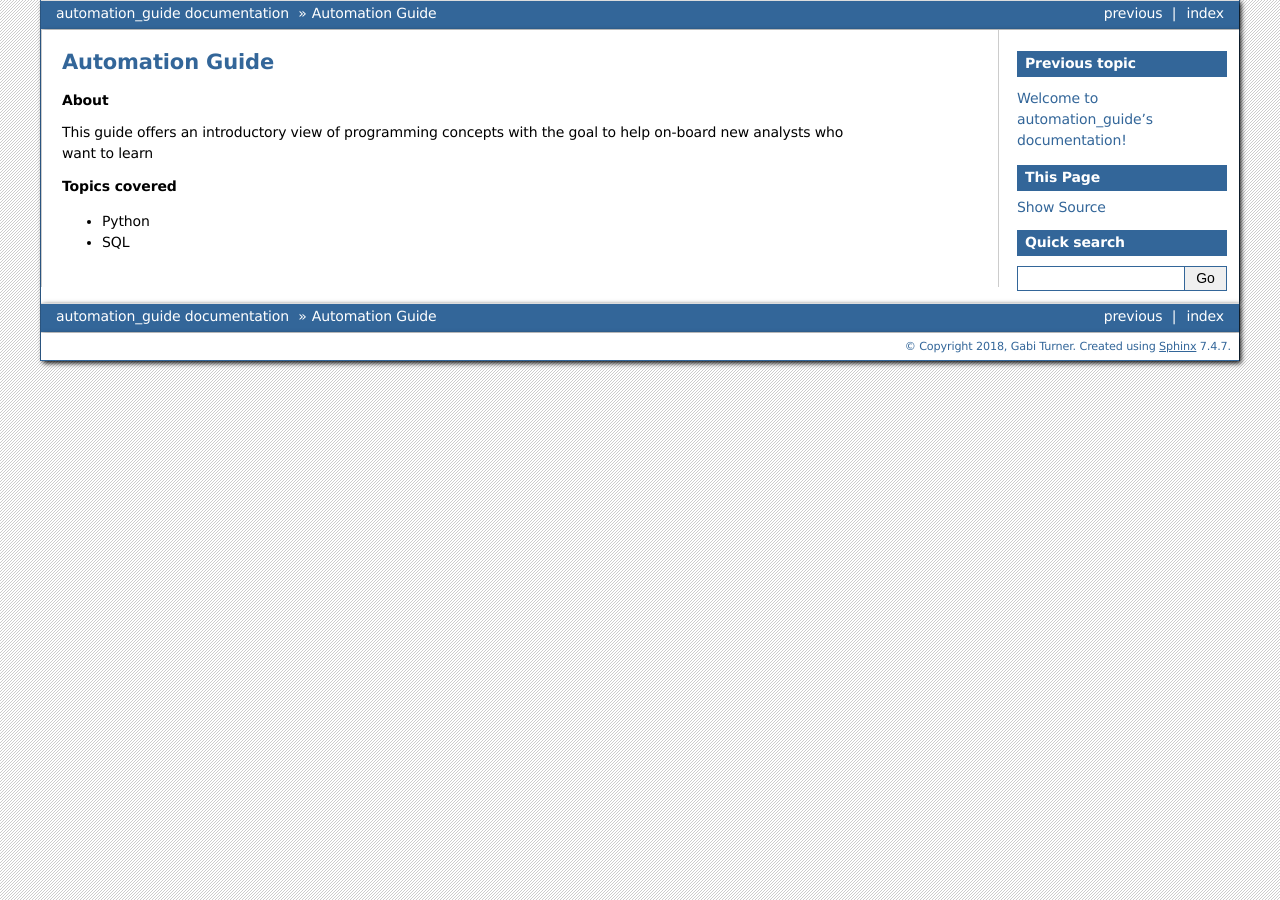
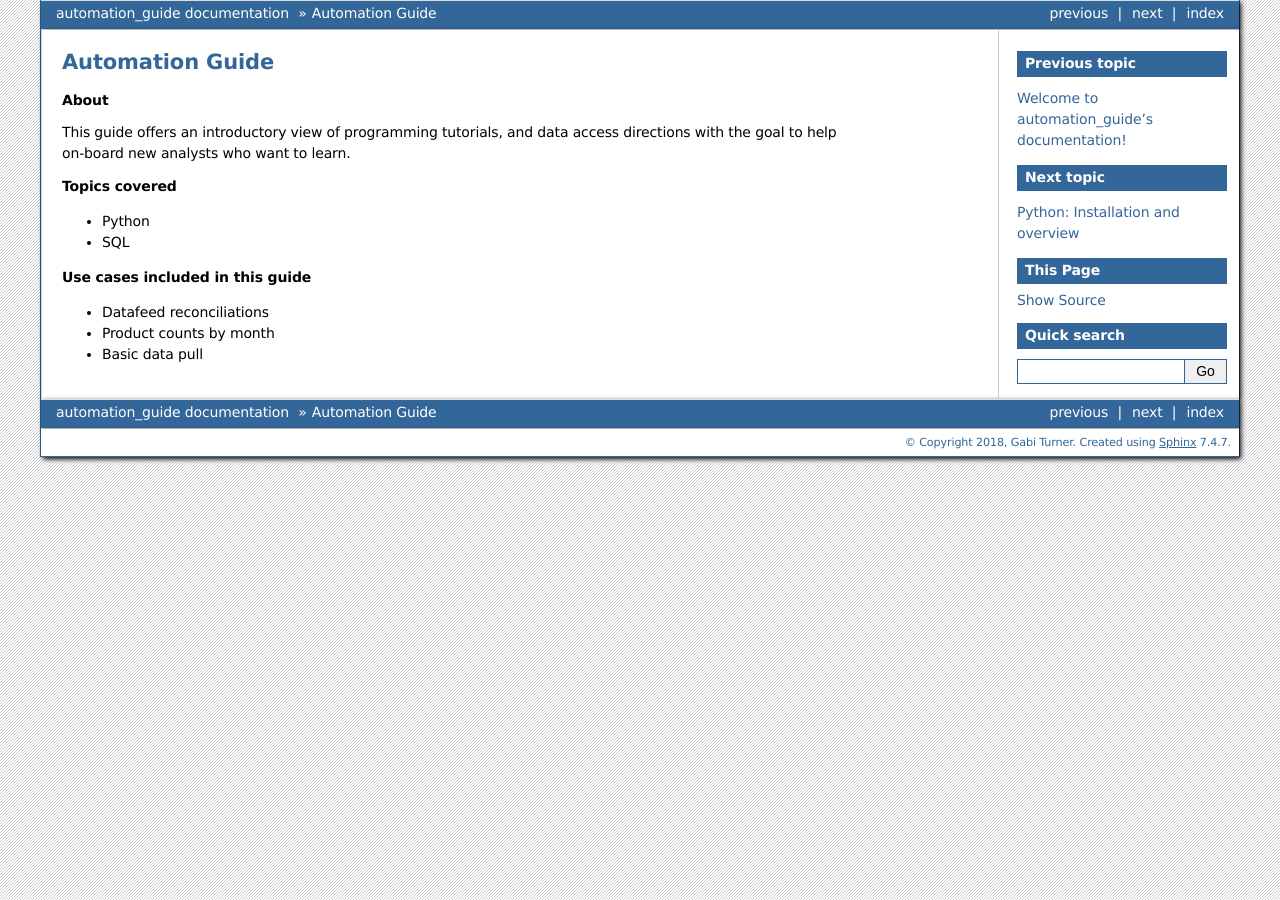
Before and after one commit to GabiTurner/automationguide, a Sphinx documentation site: the page built from source/intro.rst, in a window 1280 px wide. Built offline with Sphinx 7.4.7, drawn with Linux system fonts in a browser that asks for light colours.

Commit message:
initial commit

```diff
--- a/source/index.rst
+++ b/source/index.rst
@@ -8,6 +8,7 @@
 
 .. toctree::
    :maxdepth: 2
-   :caption: Contents:
+   :caption: Table of Contents:
 
    intro.rst
+   pythonsection.rst
--- a/source/intro.rst
+++ b/source/intro.rst
@@ -4,11 +4,18 @@
 
 **About**
 
-This guide offers an introductory view of programming concepts
-with the goal to help on-board new analysts who want to learn
+This guide offers an introductory view of programming tutorials, and data access directions
+with the goal to help on-board new analysts who want to learn.
 
 
 **Topics covered**
 
 - Python
 - SQL
+
+
+**Use cases included in this guide**
+
+- Datafeed reconciliations
+- Product counts by month
+- Basic data pull
```
Also changed, not shown: source/pythonsection.rst (added, +7 -0 lines).
